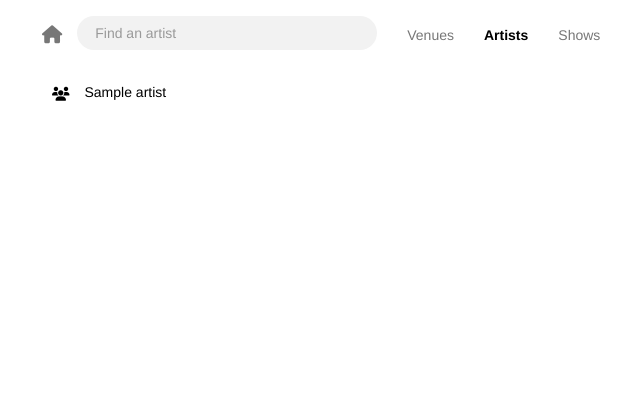
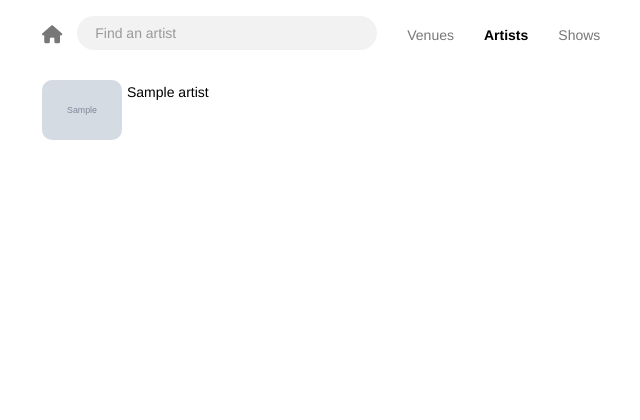
Before and after one commit to ElvisAns/fyyur, a Flask app: page /artists in a window 1280 px wide. Shown: the top 420 px of the page, without its empty margins (28-668 px from the left). Run offline with Flask 2, Linux system fonts and the light colour scheme; tables that the repository leaves empty hold one stand-in row (values such as "Sample post"); grey boxes marked "Sample" are stand-in pictures; some libraries are stand-ins or nearby versions.

Commit message:
Added artist image on artists page

```diff
--- a/projects/01_fyyur/static/css/main.css
+++ b/projects/01_fyyur/static/css/main.css
@@ -209,3 +209,7 @@ h2.monospace {
 .subtitle {
   opacity: 0.5;
 }
+.artist_caption{
+  height: 60px;
+  border-radius: 10px;
+}
--- a/projects/01_fyyur/templates/pages/artists.html
+++ b/projects/01_fyyur/templates/pages/artists.html
@@ -5,7 +5,7 @@
 	{% for artist in artists %}
 	<li>
 		<a href="/artists/{{ artist.id }}">
-			<i class="fas fa-users"></i>
+			<img src="{{artist.image_link}}" class="artist_caption">
 			<div class="item">
 				<h5>{{ artist.name }}</h5>
 			</div>
```
